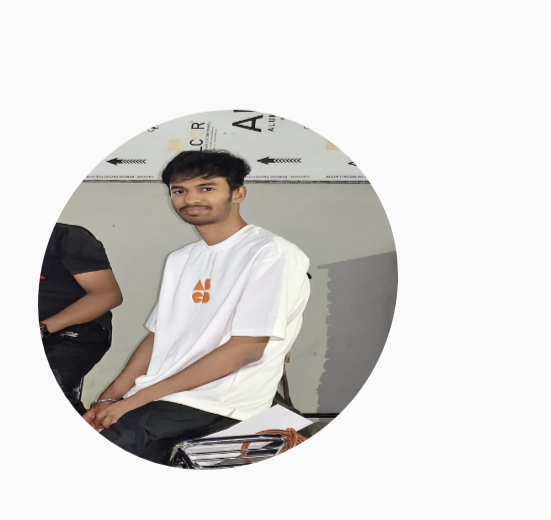
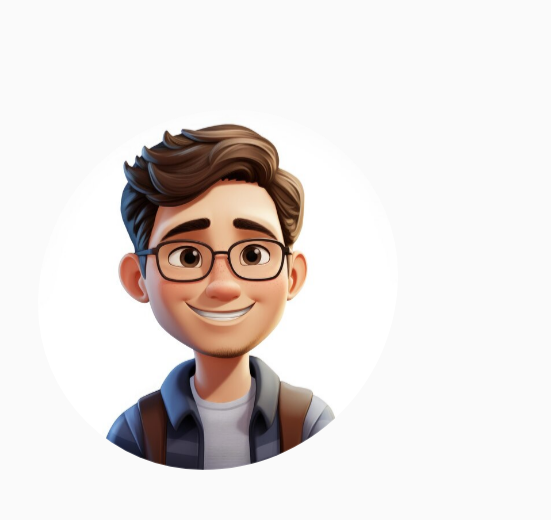
Before and after one commit to ArihantJainWebDev/portfolio, a plain HTML site: page frontend/index.html in a window 1280 px wide. Shown: the part 111-631 px from the top of the page, 729-1280 px from the left. Drawn offline with nearby package versions, Linux system fonts and the light colour scheme.

Commit message:
some updates

```diff
--- a/frontend/index.html
+++ b/frontend/index.html
@@ -75,7 +75,7 @@
                 </div>
                 <div class="featured-image">
                     <div class="image">
-                        <img src="assets/profile.jpg" alt="avatar">
+                        <img src="assets/avatar.jpg" alt="avatar">
                     </div>
                 </div>
                 <div class="scroll-icon-box">
```
Also changed, not shown: frontend/assets/profile.jpg (deleted).
